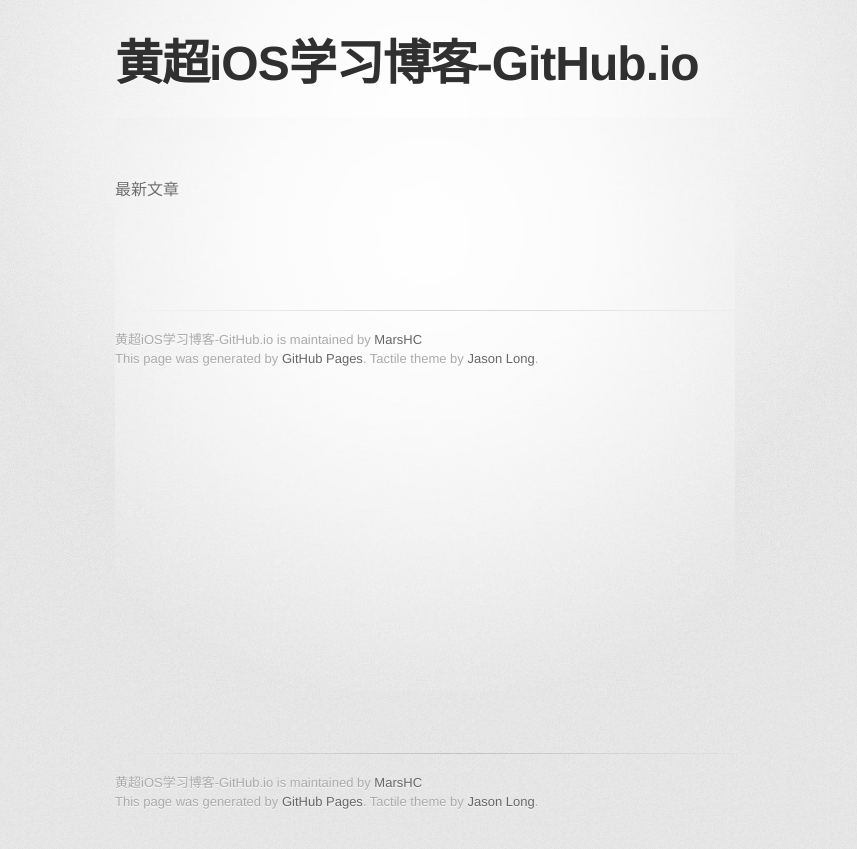
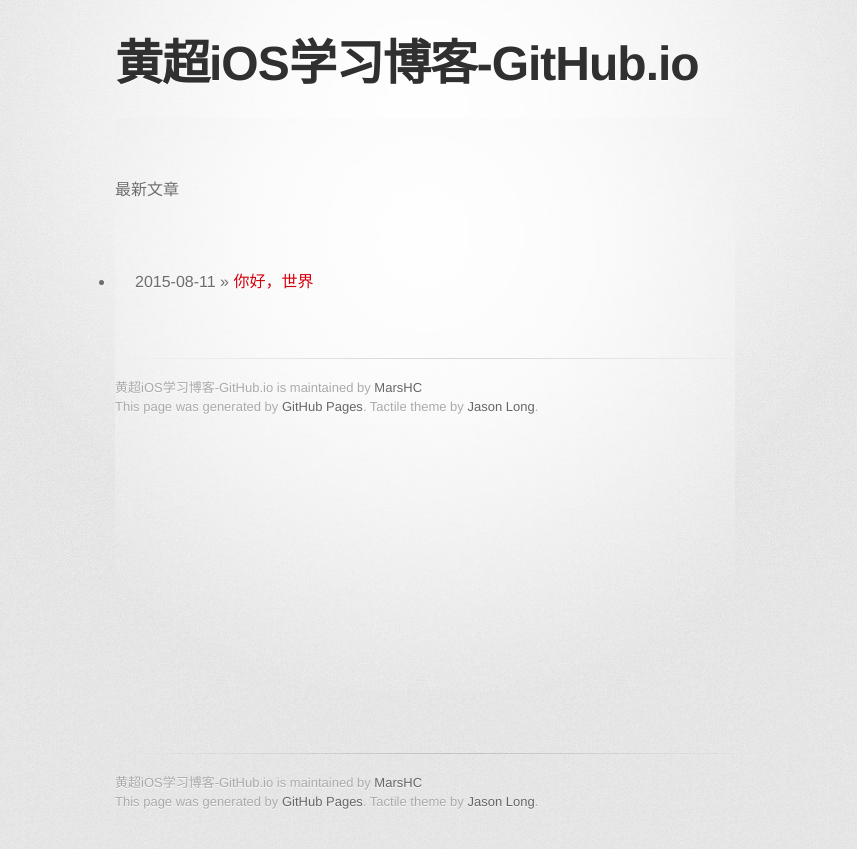
Before and after one commit to MarsHC/hc.iOS.study.github.io, a Jekyll site: the page built from index.html, in a window 1280 px wide. Shown: the top 849 px of the page, without its empty margins (215-1072 px from the left). Built offline with Jekyll 4.4.1, drawn with Linux system fonts in a browser that asks for light colours; some web fonts are replaced; a file with an impossible date is left out.

Commit message:
{{ page.date | date: "%Y-%m-%d" }}.

```diff
--- a/_posts/2015-08-11-Hello-World.html
+++ b/_posts/2015-08-11-Hello-World.html
@@ -1,8 +1,7 @@
 ---
 layout: default
 title: 你好，世界
-date: YYYY-MM-DD HH:MM:SS
 ---
 <h2>{{ page.title }}</h2>
 <p>我的第一篇文章</p>
-<p>{{ page.date | date_to_string }}</p>
+<p>{{ page.date | date: "%Y-%m-%d" }}</p>
--- a/index.html
+++ b/index.html
@@ -42,7 +42,7 @@
 <p>最新文章</p>
 　　<ul>
 　　　　{% for post in site.posts %}
-　　　　　　<li>{{ post.date | date_to_string }} &raquo; <a href="{{ site.baseurl }}{{ post.url }}">{{ post.title }}</a></li>
+　　　　　　<li>{{ post.date | date: "%Y-%m-%d" }} &raquo; <a href="{{ site.baseurl }}{{ post.url }}">{{ post.title }}</a></li>
 　　　　{% endfor %}
     </ul>
         </section>
```
